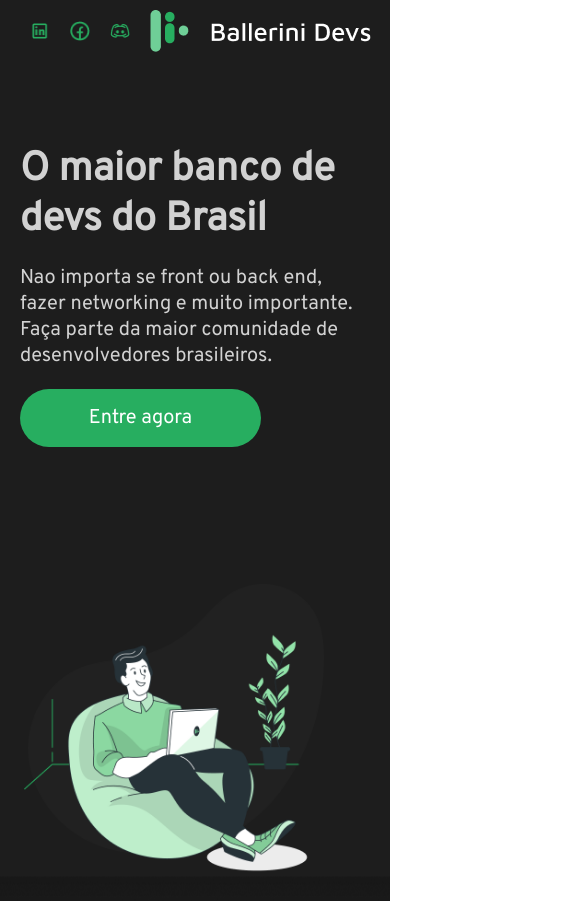
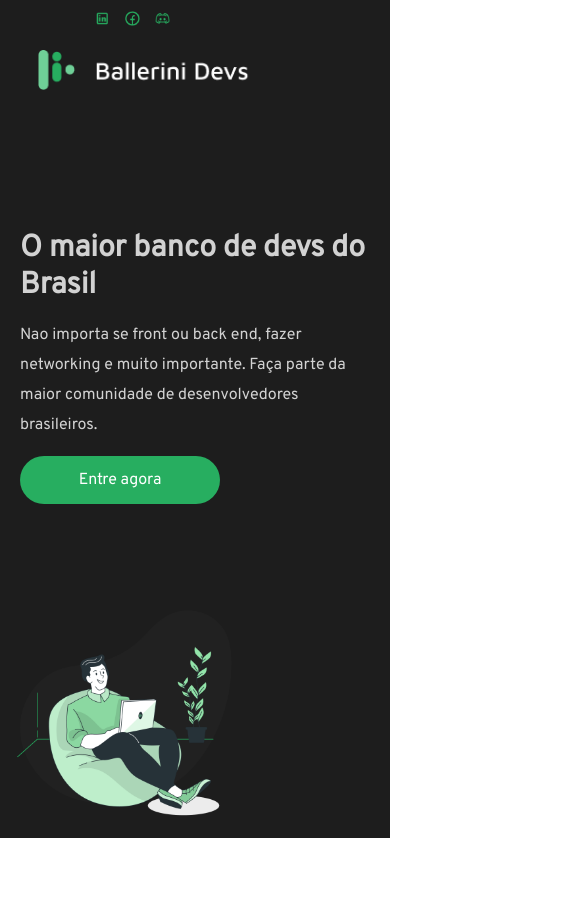
Before and after one commit to Matheussgsilva/dev-register, a React (Create React App) app: page / in a window 390 px wide. Shown: the top 901 px of the page, 585 px wide, since content can reach past the window. After the commit the page ends 844 px from the top, so only its background shows below. Built offline with nearby package versions, Linux system fonts and the light colour scheme.

Commit message:
Improuve responsiveness

```diff
--- a/src/components/Header/styles.js
+++ b/src/components/Header/styles.js
@@ -2,11 +2,13 @@ import styled from "styled-components";
 
 export const Header = styled.div`
     display: flex;
-    height: 45px;
+    height: 200px;
     padding: 30px 120px 0px;
 
     @media (max-width: 500px) {
         padding: 10px 30px 0px;
+        flex-direction: column;
+        align-items: center;
     }
 `;
 
@@ -22,6 +24,18 @@ export const HeaderIcon = styled.div`
         cursor: pointer;
         margin-right: 20px;
     }
+
+    @media (max-width: 500px) {
+        width: 200px;
+        margin-bottom: 20px;
+
+        img {
+            width: 15px;
+            height: 15px;
+            cursor: pointer;
+            margin-right: 15px;
+        }
+    }
 `;
 
 export const HeaderLogo = styled.div`
@@ -33,6 +47,16 @@ export const HeaderLogo = styled.div`
     img {
         widht: 224px;
         height: 42px;
+    }
+
+    @media (max-width: 500px) {
+        padding-right: 100px;
+        margin-bottom: 20px;
+
+        img {
+            widht: 180px;
+            height: 40px;
+        }
     }
 `;
 
@@ -50,6 +74,14 @@ export const HeaderSearch = styled.div`
         border: none;
         padding: 0px 10px;
     }
+
+    @media (max-width: 500px) {
+
+
+        input {
+            widht: 200px;
+        }
+    }
 `;
 
 export const HeaderSearchImage = styled.div`
--- a/src/pages/Page1/styles.js
+++ b/src/pages/Page1/styles.js
@@ -65,7 +65,22 @@ export const LeftMain = styled.div`
 
     @media (max-width: 500px) {
         padding: 0px 20px;
-        margin-top: 90px;
+        margin-top: 20px;
+
+        h1 {
+            font-size: 30px;
+        }
+
+        p {
+            font-size: 16px;
+            line-height: 30px;
+        }
+
+        button {
+            height: 48px;
+            width: 200px;
+            font-size: 16px;
+        }
     }
 `;
 
@@ -85,9 +100,8 @@ export const RightMain = styled.div`
         height: 100vh;
 
         img {
-            max-widht: 350px;
-            max-height: 350px;
-            margin: 0;
-            margin-top: 100px;
+            max-widht: 250px;
+            max-height: 250px;
+            margin-top: 80px;
     }
 `;
```
Also changed, not shown: src/index.css (line endings or trailing spaces).
